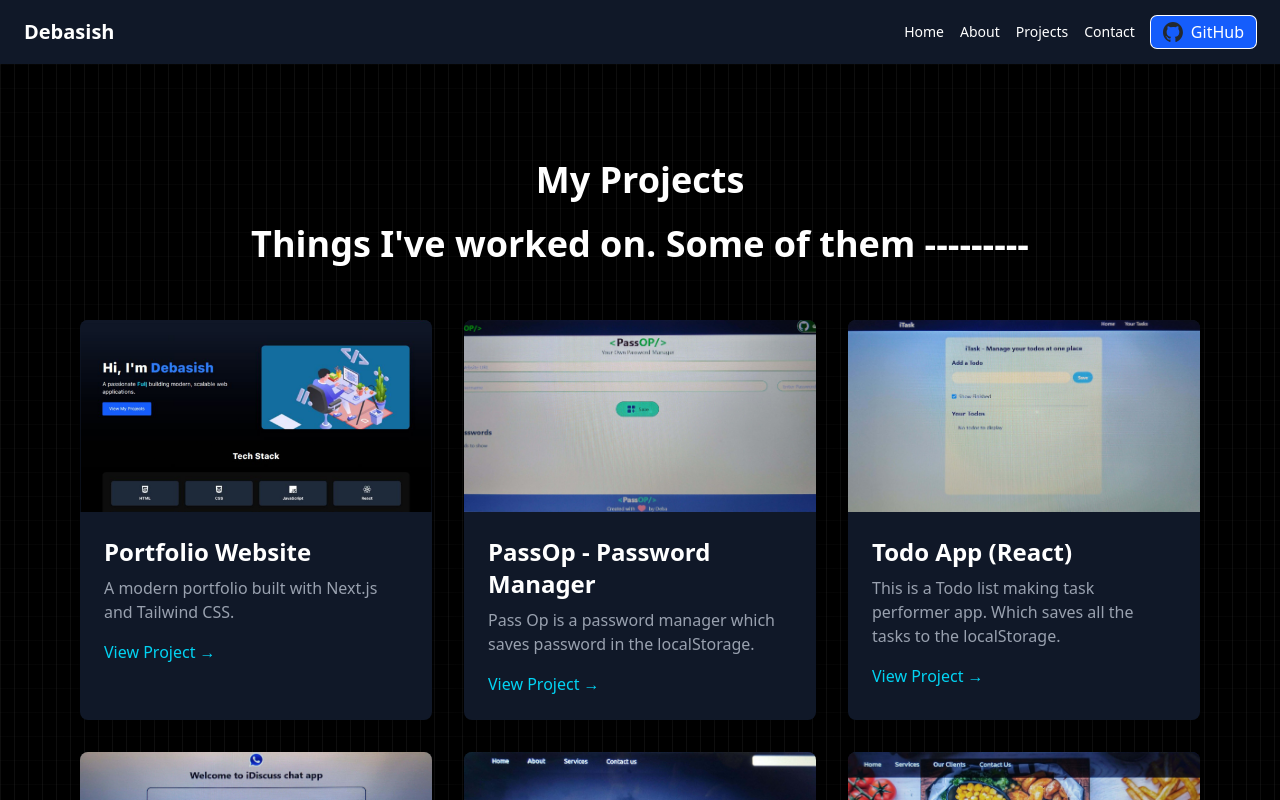
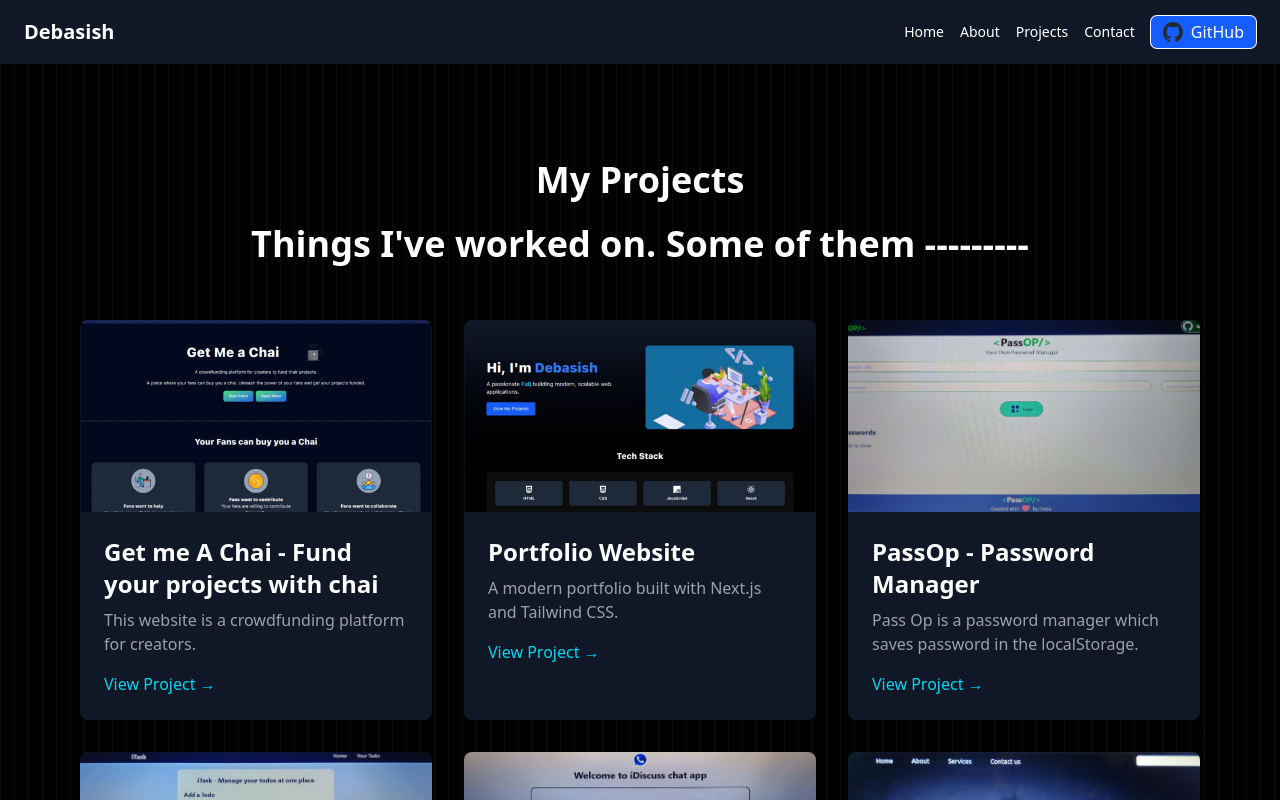
Before and after one commit to 2000Deba/Portfolio, a Next.js app: page /projects in a window 1280 px wide. Shown: the top 800 px of the page. Built offline with nearby package versions, Linux system fonts and the light colour scheme.

Commit message:
Initial commit

```diff
--- a/app/projects/page.js
+++ b/app/projects/page.js
@@ -4,6 +4,12 @@ import { motion } from "framer-motion";
 import Link from 'next/link';
 
 const projects = [
+    {
+        title: "Get me A Chai - Fund your projects with chai",
+        description: "This website is a crowdfunding platform for creators.",
+        link: "https://getmychai.vercel.app/",
+        image: "/getmychai.png",
+    },
     {
         title: "Portfolio Website",
         description: "A modern portfolio built with Next.js and Tailwind CSS.",
```
Also changed, not shown: public/getmychai.png (added).
